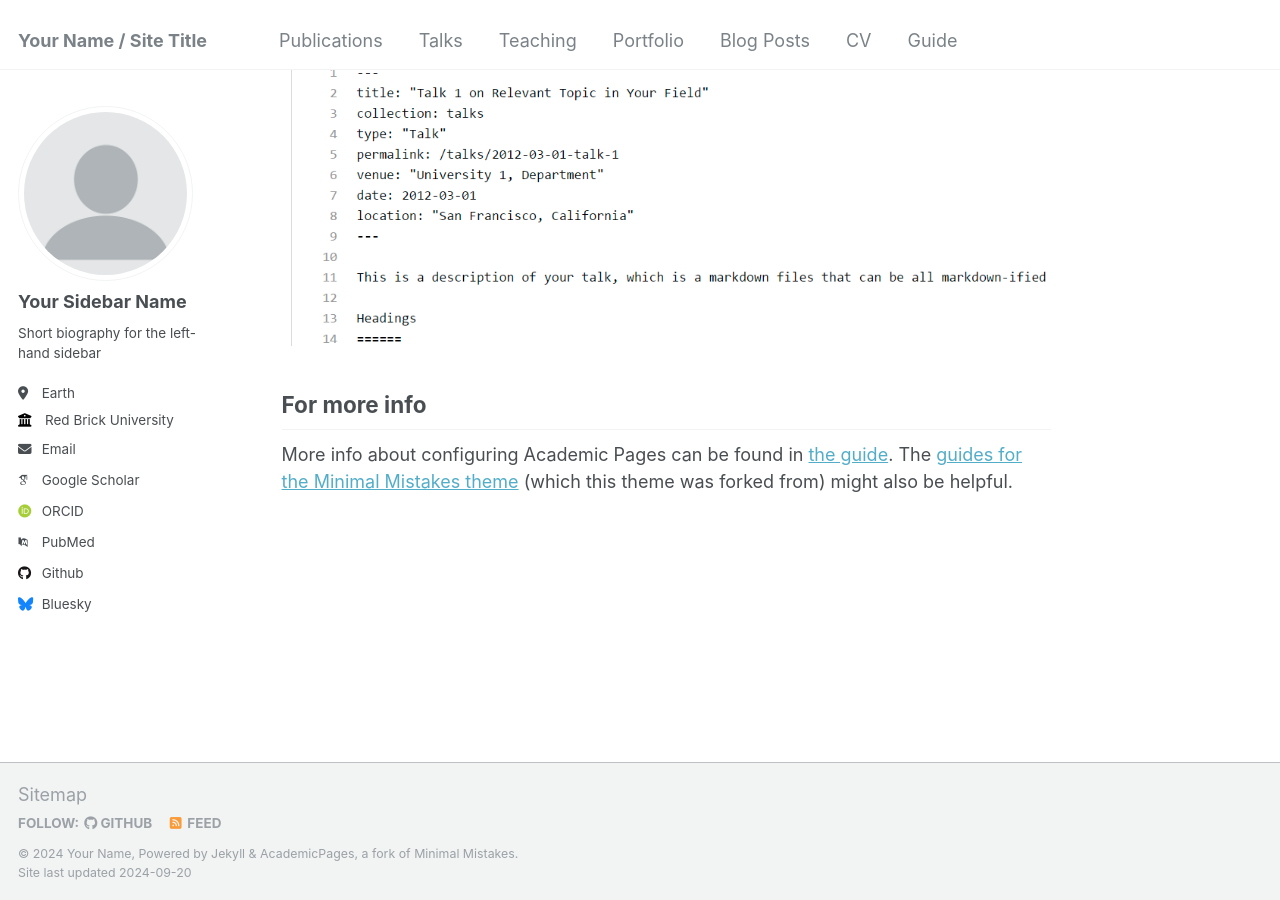
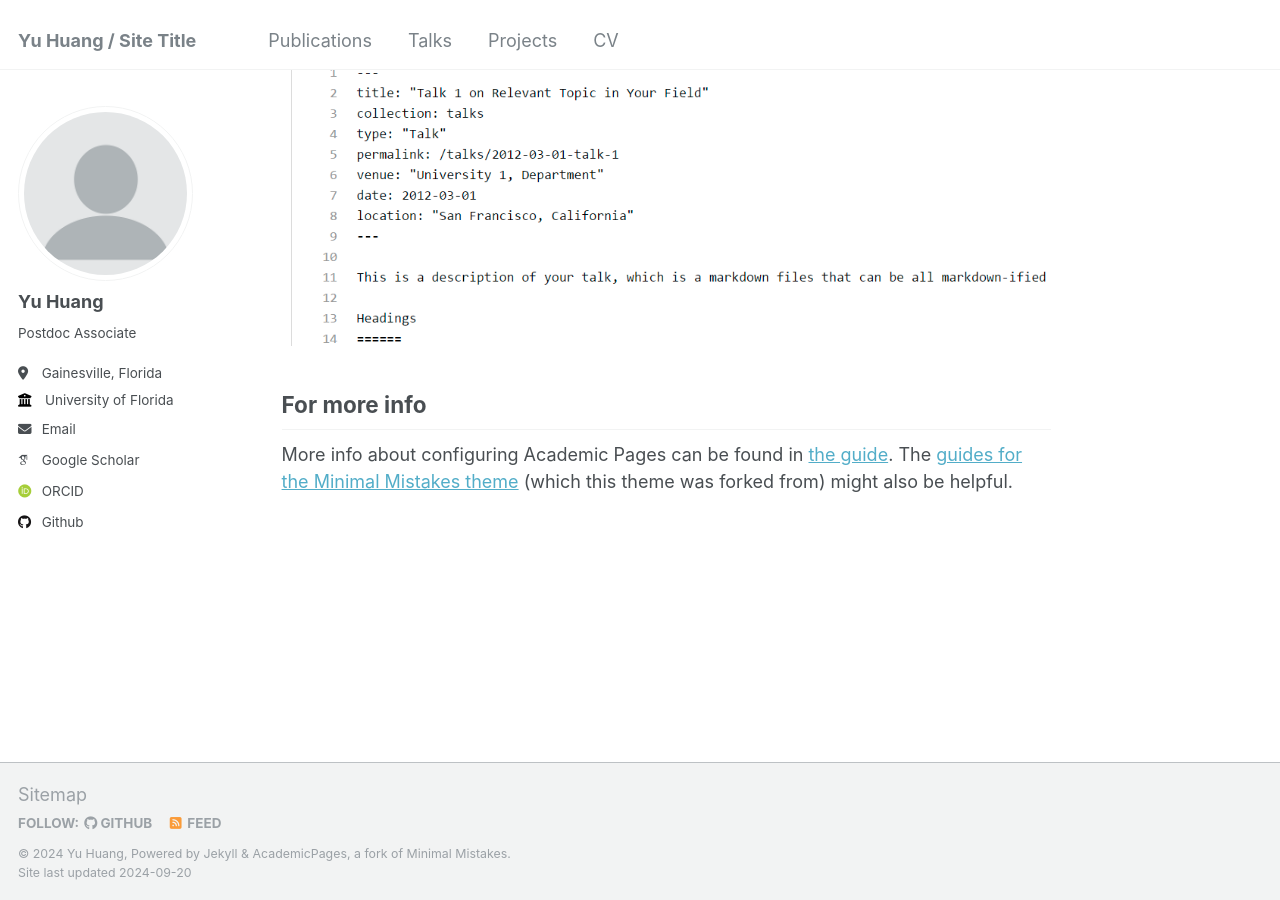
Before and after one commit to yuvisu/yuvisu.github.io, a Jekyll site: the page built from _pages/about.md, in a window 1280 px wide and 900 px high, scrolled down 2400 px. Built offline with Jekyll 4.4.1, drawn with Linux system fonts in a browser that asks for light colours; some web fonts are replaced.

Commit message:
update personal information

```diff
--- a/_config.yml
+++ b/_config.yml
@@ -8,13 +8,13 @@
 
 # Basic Site Settings
 locale                   : "en-US"
-title                    : "Your Name / Site Title"
+title                    : "Yu Huang / Site Title"
 title_separator          : "-"
-name                     : &name "Your Name"
+name                     : &name "Yu Huang"
 description              : &description "personal description"
-url                      : https://academicpages.github.io # the base hostname & protocol for your site e.g. "https://mmistakes.github.io"
+url                      : https://yuvisu.github.io # the base hostname & protocol for your site e.g. "https://mmistakes.github.io"
 baseurl                  : "" # the subpath of your site, e.g. "/blog"
-repository               : "academicpages/academicpages.github.io"
+repository               : "yuvisu/yuvisu.github.io"
 
 # Site Author - The following control what appear as part of the author content on the side bar.
 #               If a field is blank the icon and link will not appear, otherwise it will be shown.
@@ -22,33 +22,33 @@
 author:
   # Biographic information
   avatar           : "profile.png"
-  name             : "Your Sidebar Name"
+  name             : "Yu Huang"
   pronouns         : # example: "she/her"
-  bio              : "Short biography for the left-hand sidebar"
-  location         : "Earth"
-  employer         : "Red Brick University"
+  bio              : "Postdoc Associate"
+  location         : "Gainesville, Florida"
+  employer         : "University of Florida"
   uri              : # URL
-  email            : "none@example.org"
+  email            : "huangyu@ufl.edu"
 
   # Academic websites
   arxiv            : # URL - Update with the correct link to your profile
-  googlescholar    : "https://scholar.google.com/citations?user=PS_CX0AAAAAJ"
+  googlescholar    : "https://scholar.google.com/citations?user=8WgpdfgAAAAJ&hl=en"
   impactstory      : # URL
-  orcid            : "http://orcid.org/yourorcidurl"
+  orcid            : "https://orcid.org/0000-0001-7373-4716"
   semantic         : # URL
-  pubmed           : "https://www.ncbi.nlm.nih.gov/pubmed/?term=john+snow"
+  pubmed           : # "https://www.ncbi.nlm.nih.gov/pubmed/?term=john+snow"
   researchgate     : # URL
 
   # Repositories and software development
   bitbucket        : # Username - Update with your username on the site
   codepen          : # Username
   dribbble         : # Username
-  github           : "academicpages"
+  github           : "yuvisu"
   kaggle           : # Username
   stackoverflow    : # User number or user number and name (i.e., use "1" or "1/jeff-atwood")
 
   # Social media
-  bluesky          : "bsky.app" # Replace this with you Bluesky username
+  bluesky          : #"bsky.app" # Replace this with you Bluesky username
   facebook         : # Username
   flickr           : # Username
   foursquare       : # Username
--- a/_data/navigation.yml
+++ b/_data/navigation.yml
@@ -11,17 +11,8 @@
   - title: "Talks"
     url: /talks/
 
-  - title: "Teaching"
-    url: /teaching/
-
-  - title: "Portfolio"
+  - title: "Projects"
     url: /portfolio/
-
-  - title: "Blog Posts"
-    url: /year-archive/
 
   - title: "CV"
     url: /cv/
-
-  - title: "Guide"
-    url: /markdown/
```
Also changed, not shown: _data/authors.yml (+4 -12 lines).
